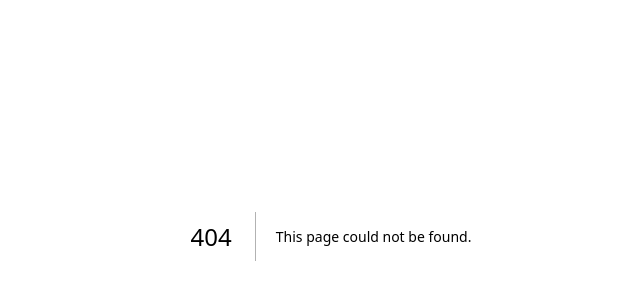
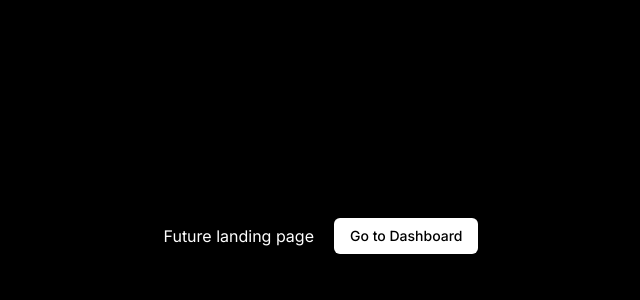
Before and after one commit to AlmTalal/win-me, a Next.js app: page / in a window 1280 px wide. Before the commit this address had no page. Shown: the part 164-464 px from the top of the page, without its empty margins (309-949 px from the left). Built offline with nearby package versions, Linux system fonts and the light colour scheme.

Commit message:
Added the future landing page

```diff
--- /dev/null
+++ b/src/app/page.js
@@ -0,0 +1,22 @@
+"use client";
+
+import { Button } from "@/components/ui/button";
+import routes from "@/routes";
+import { useRouter } from "next/navigation";
+import React from "react";
+
+export default function page() {
+  const router = useRouter();
+
+  return (
+    <div className="flex justify-center items-center flex-1 bg-black text-white min-h-screen">
+      Future landing page
+      <Button
+        className="bg-white text-black m-5 hover:bg-slate-200"
+        onClick={() => router.push(routes.home)}
+      >
+        Go to Dashboard
+      </Button>
+    </div>
+  );
+}
```
